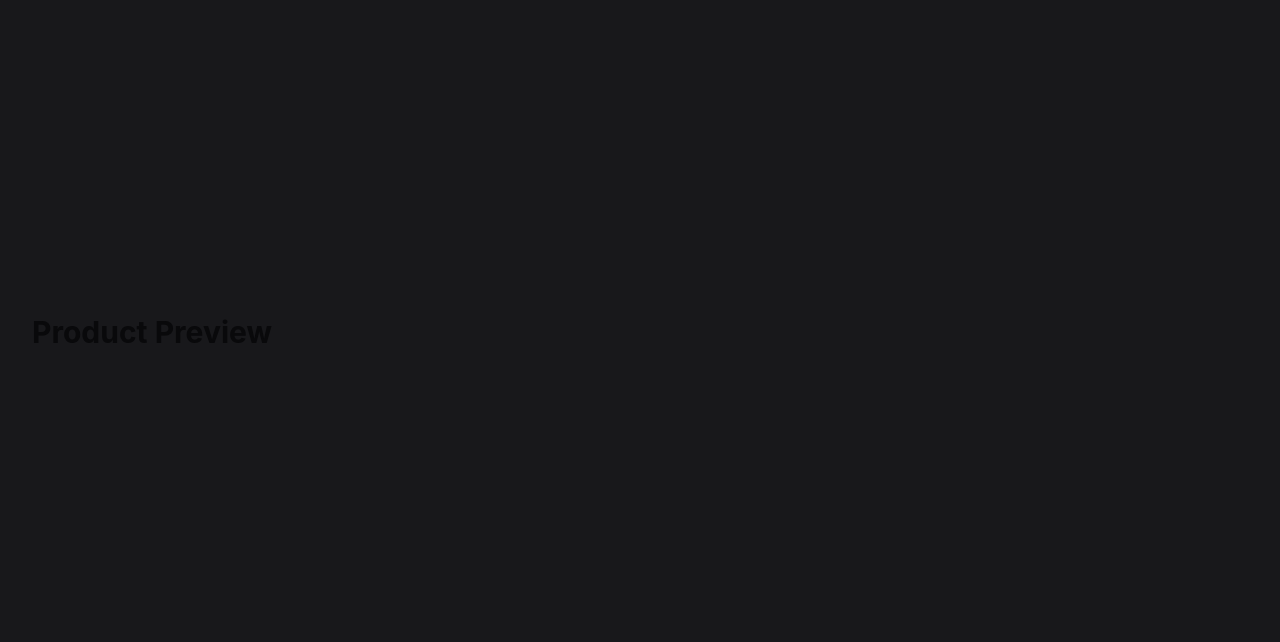
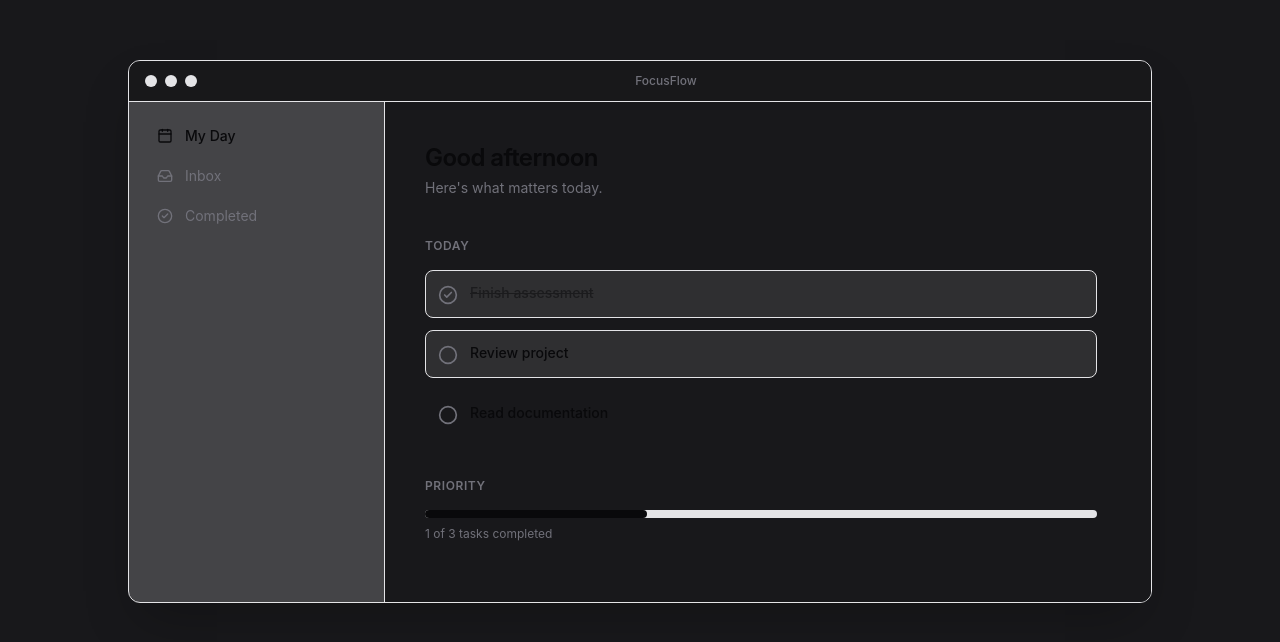
Before and after one commit to ashish102312/focusflow, a React (Vite) app: page / in a window 1280 px wide. Shown: the part 788-1430 px from the top of the page. Built offline with nearby package versions, Linux system fonts and the light colour scheme.

Commit message:
feat: add product preview

```diff
--- a/src/App.jsx
+++ b/src/App.jsx
@@ -1,5 +1,6 @@
 import Navbar from './components/Navbar';
 import Hero from './sections/Hero';
+import ProductPreview from './sections/ProductPreview';
 
 export default function App() {
   return (
@@ -8,12 +9,9 @@ export default function App() {
 
       <main>
         <Hero />
+        <ProductPreview />
 
         <div className="max-w-7xl mx-auto px-6 lg:px-8 space-y-96">
-          <section id="preview" className="h-screen flex items-center">
-            <h2 className="text-3xl font-bold">Product Preview</h2>
-          </section>
-
           <section id="how-it-works" className="h-screen flex items-center">
             <h2 className="text-3xl font-bold">How it Works</h2>
           </section>
--- /dev/null
+++ b/src/sections/ProductPreview.jsx
@@ -0,0 +1,107 @@
+import { motion } from 'framer-motion';
+import { Calendar, Inbox, CheckCircle2, Circle, MoreHorizontal } from 'lucide-react';
+
+export default function ProductPreview() {
+  return (
+    <section id="preview" className="py-24 sm:py-32 relative overflow-hidden">
+      <div className="max-w-7xl mx-auto px-6 lg:px-8">
+        <motion.div
+          initial={{ opacity: 0, y: 40 }}
+          whileInView={{ opacity: 1, y: 0 }}
+          viewport={{ once: true, margin: "-100px" }}
+          transition={{ duration: 0.7, ease: [0.16, 1, 0.3, 1] }}
+          className="relative mx-auto max-w-5xl rounded-xl border border-border bg-primary shadow-2xl overflow-hidden"
+        >
+          {/* App Header (Mac-like) */}
+          <div className="flex items-center px-4 py-3 border-b border-border bg-primary/50">
+            <div className="flex space-x-2">
+              <div className="w-3 h-3 rounded-full bg-border" />
+              <div className="w-3 h-3 rounded-full bg-border" />
+              <div className="w-3 h-3 rounded-full bg-border" />
+            </div>
+            <div className="mx-auto text-xs font-medium text-muted-foreground">FocusFlow</div>
+          </div>
+
+          <div className="flex flex-col md:flex-row h-[500px]">
+            {/* Sidebar */}
+            <div className="hidden md:flex flex-col w-64 border-r border-border bg-muted/20 p-4">
+              <div className="space-y-1">
+                <a href="#" className="flex items-center gap-3 px-3 py-2 rounded-lg bg-accent/10 text-foreground font-medium text-sm">
+                  <Calendar className="w-4 h-4" />
+                  My Day
+                </a>
+                <a href="#" className="flex items-center gap-3 px-3 py-2 rounded-lg text-muted-foreground hover:bg-muted/50 transition-colors text-sm">
+                  <Inbox className="w-4 h-4" />
+                  Inbox
+                </a>
+                <a href="#" className="flex items-center gap-3 px-3 py-2 rounded-lg text-muted-foreground hover:bg-muted/50 transition-colors text-sm">
+                  <CheckCircle2 className="w-4 h-4" />
+                  Completed
+                </a>
+              </div>
+            </div>
+
+            {/* Main Content Area */}
+            <div className="flex-1 p-6 md:p-10 bg-primary overflow-y-auto">
+              <div className="max-w-2xl">
+                <h2 className="text-2xl font-semibold tracking-tight text-foreground">Good afternoon</h2>
+                <p className="text-muted-foreground mt-1 text-sm">Here's what matters today.</p>
+
+                <div className="mt-10">
+                  <h3 className="text-xs font-semibold text-muted-foreground uppercase tracking-wider mb-4">
+                    Today
+                  </h3>
+
+                  <div className="space-y-3">
+                    {/* Task 1 */}
+                    <div className="group flex items-start gap-3 p-3 rounded-lg border border-border bg-muted/10 hover:bg-muted/30 transition-colors cursor-pointer">
+                      <div className="mt-0.5">
+                        <CheckCircle2 className="w-5 h-5 text-muted-foreground" />
+                      </div>
+                      <div className="flex-1">
+                        <p className="text-sm font-medium text-foreground line-through opacity-50">Finish assessment</p>
+                      </div>
+                      <MoreHorizontal className="w-4 h-4 text-muted-foreground opacity-0 group-hover:opacity-100 transition-opacity" />
+                    </div>
+
+                    {/* Task 2 */}
+                    <div className="group flex items-start gap-3 p-3 rounded-lg border border-border bg-muted/10 hover:bg-muted/30 transition-colors cursor-pointer">
+                      <div className="mt-0.5">
+                        <Circle className="w-5 h-5 text-muted-foreground" />
+                      </div>
+                      <div className="flex-1">
+                        <p className="text-sm font-medium text-foreground">Review project</p>
+                      </div>
+                      <MoreHorizontal className="w-4 h-4 text-muted-foreground opacity-0 group-hover:opacity-100 transition-opacity" />
+                    </div>
+
+                    {/* Task 3 */}
+                    <div className="group flex items-start gap-3 p-3 rounded-lg border border-transparent hover:border-border hover:bg-muted/10 transition-colors cursor-pointer">
+                      <div className="mt-0.5">
+                        <Circle className="w-5 h-5 text-muted-foreground" />
+                      </div>
+                      <div className="flex-1">
+                        <p className="text-sm font-medium text-foreground">Read documentation</p>
+                      </div>
+                      <MoreHorizontal className="w-4 h-4 text-muted-foreground opacity-0 group-hover:opacity-100 transition-opacity" />
+                    </div>
+                  </div>
+                </div>
+
+                <div className="mt-10">
+                  <h3 className="text-xs font-semibold text-muted-foreground uppercase tracking-wider mb-4">
+                    Priority
+                  </h3>
+                  <div className="w-full bg-border rounded-full h-2">
+                    <div className="bg-foreground h-2 rounded-full w-[33%]" />
+                  </div>
+                  <p className="text-xs text-muted-foreground mt-2">1 of 3 tasks completed</p>
+                </div>
+              </div>
+            </div>
+          </div>
+        </motion.div>
+      </div>
+    </section>
+  );
+}
```
